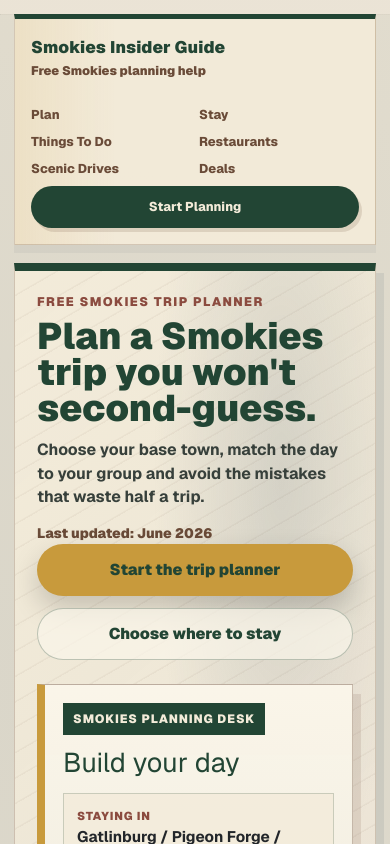
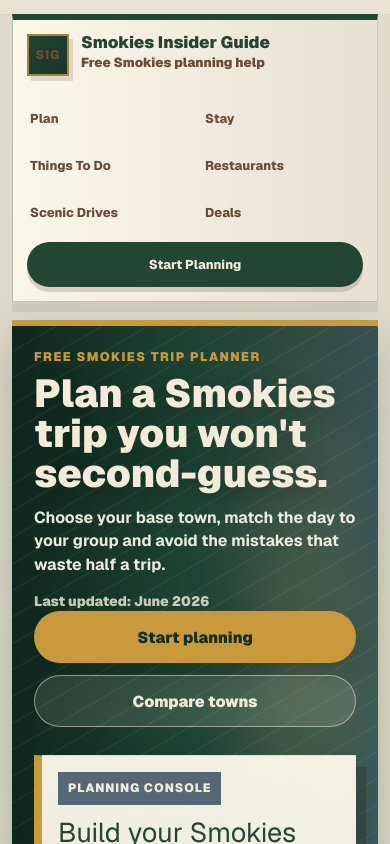
Before and after one commit to masondtorres/smokies-insider-guide, a Next.js app: page / in a window 390 px wide. Shown: the top 844 px of the page. Built offline with nearby package versions, Linux system fonts and the light colour scheme.

Commit message:
Upgrade visual product quality

```diff
--- a/src/app/globals.css
+++ b/src/app/globals.css
@@ -2684,7 +2684,8 @@ h1 {
   color: var(--forest-pine);
   font-size: clamp(2.75rem, 6vw, 5.8rem);
   line-height: 0.96;
-  overflow-wrap: anywhere;
+  overflow-wrap: normal;
+  word-break: normal;
 }
 
 .hero-console-copy > p:not(.eyebrow):not(.last-updated) {
@@ -3166,7 +3167,8 @@ h1 {
   .hero-console h1 {
     font-size: clamp(2.05rem, 9.5vw, 2.8rem);
     max-width: calc(100vw - 72px);
-    word-break: break-word;
+    overflow-wrap: normal;
+    word-break: normal;
   }
 
   .hero-console-copy > p:not(.eyebrow):not(.last-updated) {
@@ -3230,3 +3232,404 @@ h1 {
     text-align: center;
   }
 }
+
+/* Product-quality visual upgrade: strong Smokies planning desk. */
+.site-header.guide-site-header {
+  width: min(1180px, calc(100% - 36px));
+  min-height: 86px;
+  padding: 16px 18px;
+  border: 1px solid rgba(34, 69, 52, 0.24);
+  border-top: 6px solid var(--forest-pine);
+  background:
+    linear-gradient(90deg, rgba(251, 247, 235, 0.98), rgba(231, 224, 212, 0.94)),
+    var(--map-cream);
+  box-shadow: 0 10px 0 rgba(34, 69, 52, 0.08);
+}
+
+.brand-lockup {
+  min-width: 280px;
+}
+
+.brand-mark {
+  display: inline-flex;
+  align-items: center;
+  gap: 12px;
+  color: var(--forest-pine);
+}
+
+.brand-badge {
+  display: inline-grid;
+  place-items: center;
+  width: 48px;
+  height: 48px;
+  border: 2px solid rgba(200, 154, 60, 0.78);
+  background:
+    linear-gradient(135deg, var(--forest-pine), #163629);
+  color: var(--map-cream);
+  font-size: 0.82rem;
+  font-weight: 950;
+  letter-spacing: 0.08em;
+  box-shadow: 4px 5px 0 rgba(106, 75, 56, 0.18);
+}
+
+.brand-text {
+  display: grid;
+  gap: 2px;
+}
+
+.brand-text strong {
+  color: var(--forest-pine);
+  font-size: clamp(1.08rem, 1.7vw, 1.38rem);
+  line-height: 1.02;
+}
+
+.brand-text small {
+  color: var(--cabin-brown);
+  font-size: 0.82rem;
+  font-weight: 850;
+}
+
+.guide-site-header .wordmark {
+  display: none;
+}
+
+.primary-nav {
+  align-items: center;
+  gap: 8px 14px;
+}
+
+.primary-nav a:not(.nav-cta) {
+  padding: 9px 3px;
+  border-radius: 0;
+  border-bottom: 2px solid transparent;
+}
+
+.primary-nav a:not(.nav-cta):hover {
+  border-bottom-color: var(--sunrise-gold);
+}
+
+.nav-cta {
+  padding: 12px 18px;
+  border-radius: 999px;
+  background: var(--forest-pine);
+  box-shadow: 0 5px 0 rgba(106, 75, 56, 0.22);
+}
+
+.hero-console {
+  width: min(1180px, calc(100% - 36px));
+  grid-template-columns: minmax(0, 0.92fr) minmax(360px, 0.68fr);
+  min-height: min(700px, calc(100vh - 120px));
+  border: 0;
+  border-top: 8px solid var(--sunrise-gold);
+  background:
+    linear-gradient(90deg, rgba(14, 37, 28, 0.95) 0%, rgba(28, 66, 50, 0.88) 46%, rgba(86, 103, 117, 0.48) 100%),
+    radial-gradient(ellipse at 76% 24%, rgba(200, 154, 60, 0.42), transparent 24%),
+    linear-gradient(165deg, #18382b 0%, #244f3b 38%, #566775 100%);
+  box-shadow: 0 20px 44px rgba(34, 69, 52, 0.26);
+}
+
+.hero-console::before {
+  background:
+    linear-gradient(155deg, transparent 0 56%, rgba(6, 24, 18, 0.32) 56% 62%, transparent 62%),
+    linear-gradient(145deg, transparent 0 64%, rgba(243, 235, 217, 0.1) 64% 65%, transparent 65%),
+    repeating-linear-gradient(150deg, transparent 0 21px, rgba(243, 235, 217, 0.06) 22px 23px);
+}
+
+.hero-console::after {
+  right: -12%;
+  bottom: 2%;
+  width: 72%;
+  height: 30%;
+  border-top: 18px solid rgba(243, 235, 217, 0.16);
+  border-radius: 55% 0 0 0;
+  box-shadow:
+    -130px -28px 0 rgba(17, 48, 36, 0.24),
+    -260px -8px 0 rgba(86, 103, 117, 0.18);
+}
+
+.hero-console .eyebrow {
+  color: var(--sunrise-gold);
+}
+
+.hero-console h1 {
+  max-width: 720px;
+  color: var(--map-cream);
+  text-shadow: 0 4px 22px rgba(0, 0, 0, 0.26);
+}
+
+.hero-console-copy > p:not(.eyebrow):not(.last-updated) {
+  color: rgba(251, 247, 235, 0.93);
+}
+
+.hero-console .last-updated {
+  color: rgba(243, 235, 217, 0.82);
+}
+
+.hero-console .button-primary {
+  background: var(--sunrise-gold);
+  color: #142f24;
+}
+
+.hero-console .button-secondary {
+  border-color: rgba(243, 235, 217, 0.52);
+  background: rgba(243, 235, 217, 0.12);
+  color: var(--map-cream);
+}
+
+.planning-desk {
+  border: 1px solid rgba(243, 235, 217, 0.38);
+  border-left: 8px solid var(--sunrise-gold);
+  background:
+    linear-gradient(180deg, rgba(251, 247, 235, 0.96), rgba(231, 224, 212, 0.94));
+  box-shadow:
+    10px 12px 0 rgba(0, 0, 0, 0.16),
+    0 22px 48px rgba(0, 0, 0, 0.2);
+}
+
+.desk-pin {
+  background: var(--ridge-blue);
+}
+
+.desk-row {
+  border-color: rgba(86, 103, 117, 0.28);
+  background: rgba(251, 247, 235, 0.78);
+}
+
+.desk-result {
+  background: rgba(200, 154, 60, 0.22);
+}
+
+.decision-strip,
+.town-board,
+.route-board,
+.practical-guide-module,
+.trust-panel,
+.comparison-panel,
+.choose-by-trip,
+.guide-route-board {
+  border-color: rgba(34, 69, 52, 0.24);
+  background: rgba(251, 247, 235, 0.8);
+  box-shadow: 0 12px 0 rgba(34, 69, 52, 0.08);
+}
+
+.decision-panel {
+  background:
+    linear-gradient(90deg, rgba(34, 69, 52, 0.08), rgba(251, 247, 235, 0.9));
+}
+
+.route-board {
+  background:
+    linear-gradient(135deg, rgba(34, 69, 52, 0.96), rgba(86, 103, 117, 0.9));
+  color: var(--map-cream);
+}
+
+.route-board .eyebrow,
+.route-board h2 {
+  color: var(--map-cream);
+}
+
+.route-board .route-line {
+  border-color: rgba(243, 235, 217, 0.22);
+  background: rgba(243, 235, 217, 0.1);
+}
+
+.route-board .route-line strong,
+.route-board .route-line span,
+.route-board .route-line b {
+  color: var(--map-cream);
+}
+
+.route-board .route-line b {
+  text-decoration-color: var(--sunrise-gold);
+}
+
+.direct-answer {
+  width: min(880px, 100%);
+  padding: clamp(18px, 3vw, 26px) clamp(20px, 4vw, 34px);
+  border: 0;
+  border-left: 8px solid var(--sunrise-gold);
+  background:
+    linear-gradient(90deg, rgba(251, 247, 235, 0.96), rgba(231, 224, 212, 0.82));
+  box-shadow: 0 8px 0 rgba(86, 103, 117, 0.08);
+}
+
+.direct-answer .eyebrow {
+  margin-bottom: 8px;
+  color: var(--ridge-blue);
+  font-size: 0.72rem;
+}
+
+.direct-answer p {
+  color: #26342d;
+  font-size: clamp(1rem, 1.4vw, 1.12rem);
+  line-height: 1.58;
+}
+
+.guide-hero {
+  background:
+    linear-gradient(135deg, rgba(34, 69, 52, 0.96), rgba(86, 103, 117, 0.88));
+  box-shadow: 0 14px 0 rgba(34, 69, 52, 0.1);
+}
+
+.planner-page .guide-hero {
+  display: grid;
+  gap: 10px;
+  border-top-color: var(--sunrise-gold);
+  background:
+    radial-gradient(circle at 86% 12%, rgba(200, 154, 60, 0.26), transparent 28%),
+    linear-gradient(135deg, #17382a, #3f5e62 72%);
+}
+
+.planner-step-rail {
+  gap: 10px;
+  border: 0;
+  background: transparent;
+}
+
+.planner-step-rail span {
+  display: grid;
+  gap: 5px;
+  min-height: 74px;
+  padding: 14px 16px;
+  border: 1px solid rgba(243, 235, 217, 0.18);
+  background:
+    linear-gradient(180deg, var(--forest-pine), #17382a);
+  box-shadow: 0 5px 0 rgba(106, 75, 56, 0.16);
+}
+
+.planner-step-rail strong {
+  color: var(--sunrise-gold);
+  font-size: 0.72rem;
+  letter-spacing: 0.08em;
+  text-transform: uppercase;
+}
+
+.planner-step-rail em {
+  color: var(--map-cream);
+  font-style: normal;
+  font-weight: 900;
+  line-height: 1.2;
+}
+
+.planner-menu,
+.planner-result {
+  background: rgba(251, 247, 235, 0.9);
+  box-shadow: 0 9px 0 rgba(86, 103, 117, 0.09);
+}
+
+.planner-result.itinerary-card {
+  border-top: 0;
+  border-left: 9px solid var(--sunrise-gold);
+}
+
+.result-facts div,
+.itinerary-timeline li,
+.route-extra div {
+  background: rgba(231, 224, 212, 0.58);
+}
+
+.site-footer.guide-site-footer {
+  width: min(1180px, calc(100% - 36px));
+  border-top: 6px solid var(--forest-pine);
+  background:
+    linear-gradient(135deg, rgba(34, 69, 52, 0.96), rgba(86, 103, 117, 0.9));
+}
+
+.site-footer.guide-site-footer strong,
+.site-footer.guide-site-footer span,
+.site-footer.guide-site-footer a {
+  color: var(--map-cream);
+}
+
+.site-footer.guide-site-footer a:hover {
+  color: var(--sunrise-gold);
+}
+
+@media (max-width: 700px) {
+  .site-header.guide-site-header {
+    width: min(100% - 24px, 1180px);
+    padding: 14px;
+  }
+
+  .brand-lockup {
+    min-width: 0;
+  }
+
+  .brand-mark {
+    align-items: flex-start;
+  }
+
+  .brand-badge {
+    width: 42px;
+    height: 42px;
+    font-size: 0.72rem;
+  }
+
+  .brand-text strong {
+    font-size: 1.04rem;
+  }
+
+  .hero-console {
+    width: min(100% - 24px, 1180px);
+    max-width: calc(100vw - 24px);
+    border-top-width: 6px;
+  }
+
+  .hero-console-copy,
+  .planning-desk,
+  .hero-console h1 {
+    max-width: calc(100vw - 68px);
+  }
+
+  .hero-console h1 {
+    color: var(--map-cream);
+    width: 100%;
+    max-width: 100%;
+    font-size: clamp(2.2rem, 8.6vw, 2.75rem);
+    line-height: 1.02;
+    overflow-wrap: normal;
+    word-break: normal;
+  }
+
+  .planning-desk {
+    padding: 16px;
+  }
+
+  .planner-step-rail {
+    gap: 8px;
+  }
+
+  .planner-step-rail span {
+    min-height: auto;
+  }
+}
+
+@media (max-width: 760px) {
+  .hero-console {
+    display: grid;
+    grid-template-columns: minmax(0, 1fr) !important;
+    gap: 24px;
+    align-items: start;
+  }
+
+  .hero-console-copy,
+  .planning-desk {
+    grid-column: 1;
+    width: 100%;
+    max-width: 100%;
+  }
+
+  .hero-console h1 {
+    max-width: 100%;
+    font-size: clamp(2.35rem, 10vw, 3.15rem);
+    line-height: 1.02;
+  }
+
+  .hero-console-copy > p:not(.eyebrow):not(.last-updated) {
+    max-width: 100%;
+  }
+
+  .planning-desk {
+    margin-top: 4px;
+  }
+}
--- a/src/app/page.tsx
+++ b/src/app/page.tsx
@@ -51,9 +51,10 @@ const practicalGuides = [
 
 const deskRows = [
   ["Staying in", "Gatlinburg / Pigeon Forge / Townsend / Not sure"],
-  ["Trip type", "family / rainy day / low crowds / first time"],
-  ["Pace", "easy / packed / low walking"],
-  ["Watch out for", "traffic / rain / parking / overspending"],
+  ["Trip length", "One day / Weekend / Three days / Longer"],
+  ["Group", "Adults / Young kids / Teens / Seniors / Low-walking"],
+  ["Day type", "First-time / Rainy day / Cades Cove / Dollywood / Scenic"],
+  ["Avoid", "Traffic / Parking stress / Overspending / Too much walking"],
 ];
 
 export default function Home() {
@@ -71,13 +72,13 @@ export default function Home() {
           </p>
           <LastUpdated />
           <div className="hero-actions">
-            <Link className="button button-primary" href="/plan-your-trip">Start the trip planner</Link>
-            <Link className="button button-secondary" href="/where-to-stay">Choose where to stay</Link>
+            <Link className="button button-primary" href="/plan-your-trip">Start planning</Link>
+            <Link className="button button-secondary" href="/where-to-stay">Compare towns</Link>
           </div>
         </div>
         <aside className="planning-desk" aria-label="Smokies Planning Desk">
-          <div className="desk-pin">Smokies Planning Desk</div>
-          <h2>Build your day</h2>
+          <div className="desk-pin">Planning console</div>
+          <h2>Build your Smokies day</h2>
           <div className="desk-rows">
             {deskRows.map(([label, value]) => (
               <div className="desk-row" key={label}>
@@ -88,7 +89,7 @@ export default function Home() {
           </div>
           <div className="desk-result">
             <span>Best first move</span>
-            <p>Pick your base town before picking attractions.</p>
+            <p>Pick your base town before picking attractions. Gatlinburg, Pigeon Forge, Townsend and Sevierville create different trips.</p>
           </div>
           <Link className="button button-primary" href="/plan-your-trip">Open planner</Link>
         </aside>
--- a/src/components/guide.tsx
+++ b/src/components/guide.tsx
@@ -51,10 +51,13 @@ export function SiteHeader() {
   return (
     <header className="site-header guide-site-header">
       <div className="brand-lockup">
-        <Link className="wordmark" href="/" aria-label="Smokies Insider Guide home">
-          Smokies Insider Guide
+        <Link className="brand-mark" href="/" aria-label="Smokies Insider Guide home">
+          <span className="brand-badge">SIG</span>
+          <span className="brand-text">
+            <strong>Smokies Insider Guide</strong>
+            <small>Free Smokies planning help</small>
+          </span>
         </Link>
-        <span>Free Smokies planning help</span>
       </div>
       <nav className="primary-nav" aria-label="Primary navigation">
         {primaryNav.map((link) => (
```
Also changed, not shown: src/components/TripPlanner.tsx (+4 -4 lines).
